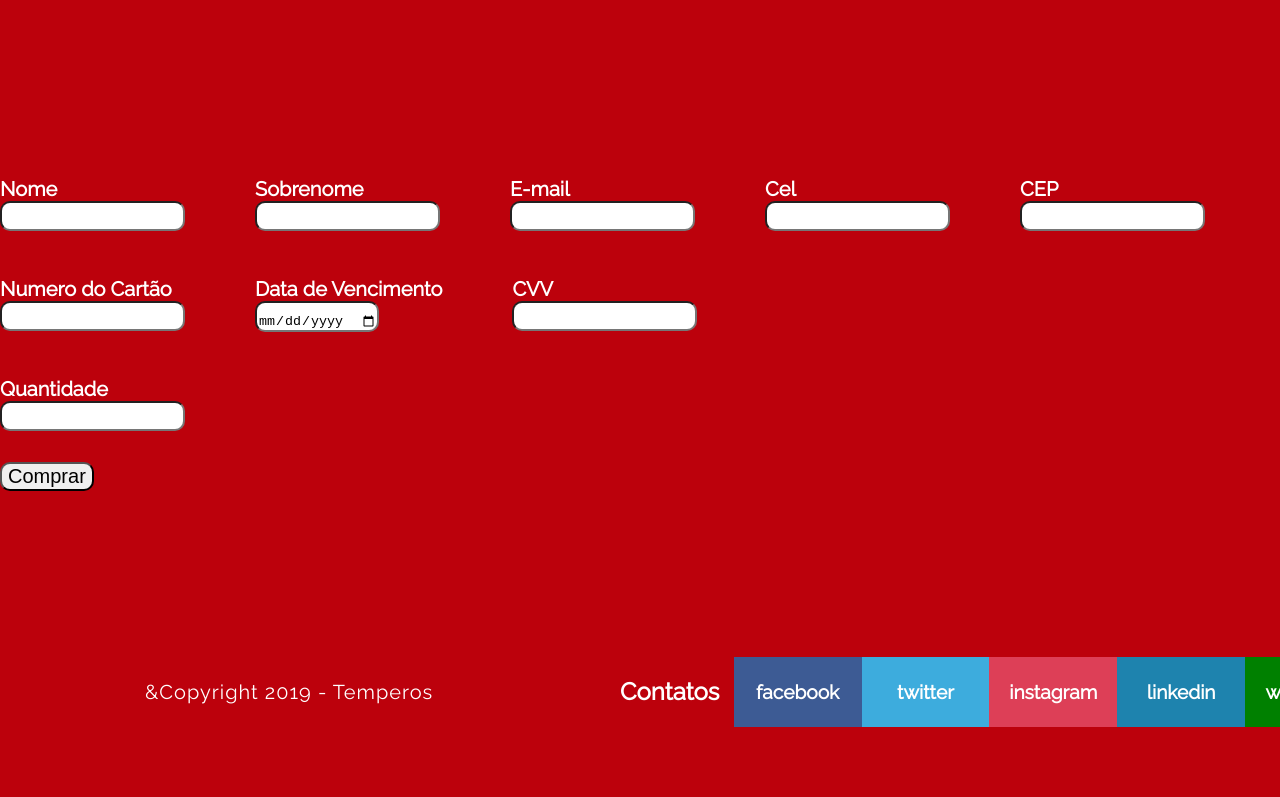
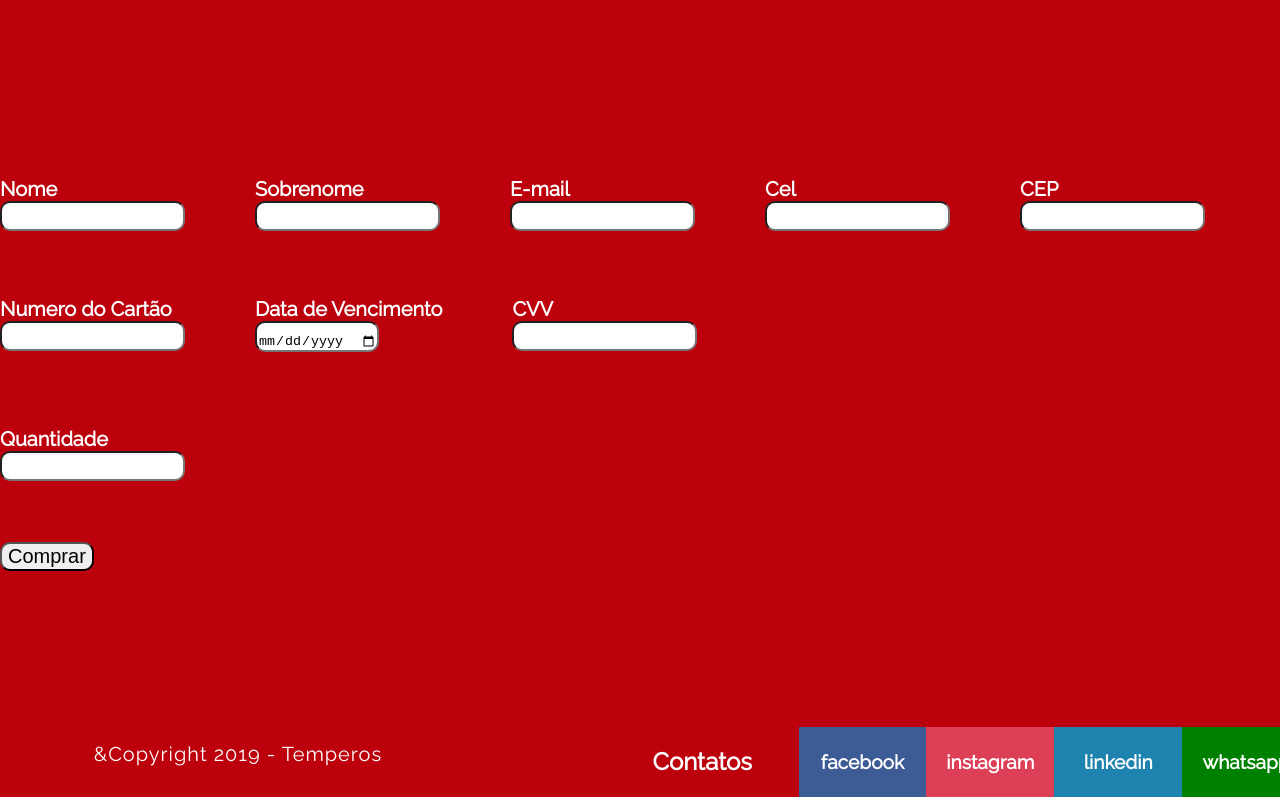
Before and after one commit to kielkow/APS-SIG, a plain HTML site: page compra.html in a window 1280 px wide. Shown: the part 73-870 px from the top of the page. Before the commit the page ends 800 px from the top, so only its background shows below. Drawn offline with Linux system fonts and the light colour scheme.

Commit message:
Alteraçoes footer Compras

```diff
--- a/compra.html
+++ b/compra.html
@@ -82,7 +82,6 @@
         <div class="social">
             <a href="#footer" class="support">Contatos</a>
             <a href="#" class="face">facebook</a>
-            <a href="#" class="tweet">twitter</a>
             <a href="#" class="instagram">instagram</a>
             <a href="#" class="linked">linkedin</a>
             <a href="#footer" class="whats" onclick="btnWhats()">whatsapp</a>
--- a/styleCompra.css
+++ b/styleCompra.css
@@ -31,6 +31,7 @@ nav ul li{
     color: white;
 }
 nav a{
+    text-decoration: none;
     list-style-type: none;
     display: inline;
     font-size: 22px;
@@ -59,21 +60,21 @@ nav{
 }
 
 #areaInfoPessoal{
-    height: 100px;
+    height: 120px;
     display: flex;
     flex-direction: row;
     flex-wrap: wrap;
 }
 
 #areaInfoCartao{
-    height: 100px;
+    height: 130px;
     display: flex;
     flex-direction: row;
     flex-wrap: wrap;
 }
 
 #areaInfoProduto{
-    height: 100px;
+    height: 130px;
     display: flex;
     flex-direction: row;
     flex-wrap: wrap;
@@ -112,8 +113,10 @@ nav{
 footer{
     width: 100%;
     display: inline-block;
+    margin-top: 120px;
+    height: 0px;
     background-color: #bc010c;
-    position: absolute;
+    position:absolute;
     bottom: 0;
 }
 .copyright{
@@ -125,10 +128,10 @@ footer{
     }
 }
 .copyright p{
-    padding-left: 10%;
+    padding-left: 0%;
+    padding-top: 15px;
     color: white;
     font-size: 1em;
-    line-height: 70px;
     text-transform: capitalize;
     letter-spacing: 1px;
     @media (max-width: 600px) {
@@ -163,7 +166,6 @@ width: 16.65%;
     background-color: #3D5B94;
     font-size: 1.2em;
     width: 16.65%;
-
 }
 
 .tweet {
@@ -190,5 +192,5 @@ width: 16.65%;
 .support {
     background-color: #bc010c;
     font-size: 1.5em;
-width: 16.65%;
+    width: 25.1%;
 }
--- a/styleHome.css
+++ b/styleHome.css
@@ -119,9 +119,9 @@ footer{
 }
 .copyright p{
         padding-left: 10%;
+        padding-top: 15px;
         color: white;
         font-size: 1em;
-        line-height: 70px;
         text-transform: capitalize;
         letter-spacing: 1px;
         @media (max-width: 600px) {
@@ -183,7 +183,7 @@ footer{
 .support {
   background-color: #bc010c;
   font-size: 1.5em;
-  width: 16.65%;
+  width: 33.4%;
 }
 
 .msg_email{
```
Also changed, not shown: index.html (+0 -1 lines). Lines whose indentation alone changed are shown as unchanged.
